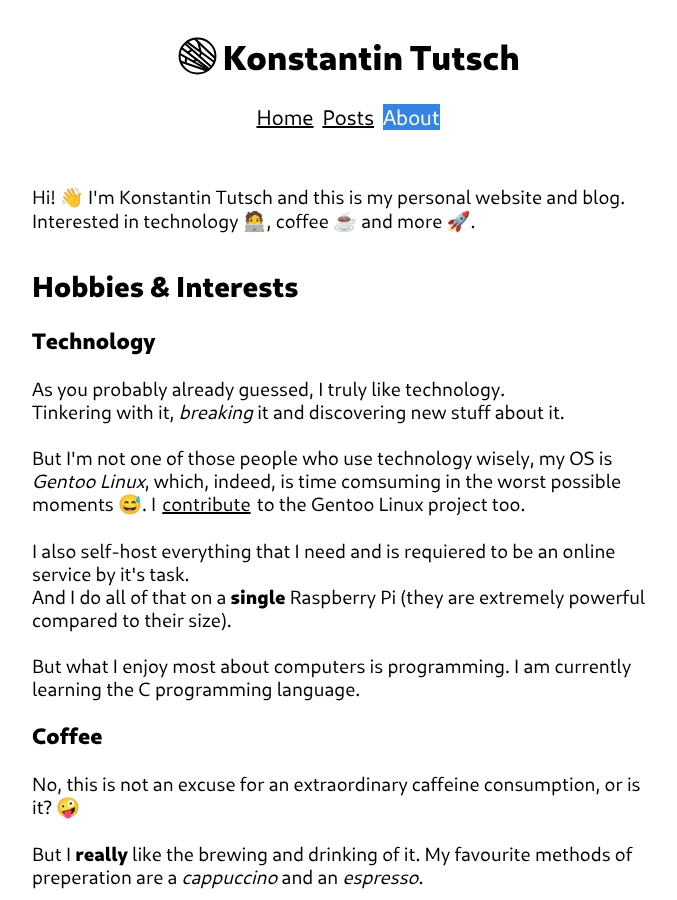
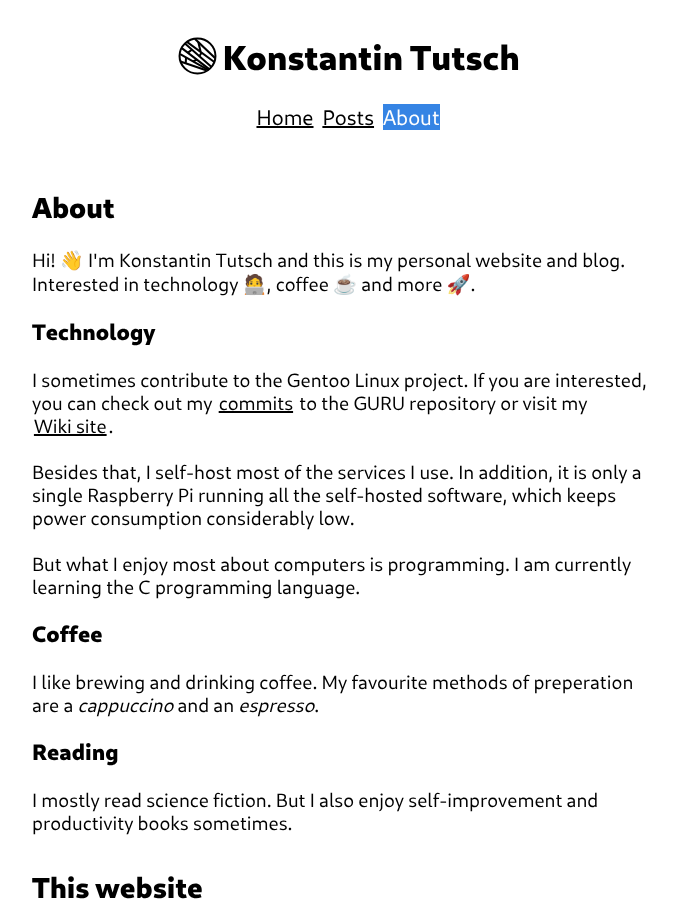
Before and after one commit to konstantintutsch/website, a Jekyll site: the page built from about/index.html, in a window 1280 px wide and 900 px high. Shown: the whole window, without its empty margins (292-969 px from the left). Built offline with Jekyll 4.4.1, drawn with Linux system fonts in a browser that asks for light colours; some of the changed text lies outside the part shown.

Commit message:
Update about page

```diff
--- a/about/index.html
+++ b/about/index.html
@@ -3,59 +3,24 @@
 title: About
 description: About
 ---
+<h1>About</h1>
 <p>
 {{ site.description }}
-</p>
-<h2>Hobbies & Interests</h2>
-<p>
 <h3>Technology</h3>
-As you probably already guessed, I truly like technology.<br>
-Tinkering with it, <i>breaking</i> it and discovering new stuff about it.<br>
+I sometimes contribute to the Gentoo Linux project. If you are interested, you can check out my <a class="social" target="_blank" rel="me noopener noreferrer" href="https://gitweb.gentoo.org/repo/proj/guru.git/log/?h=dev&qt=author&q=Konstantin+Tutsch">commits</a> to the GURU repository or visit my <a class="social" target="_blank" rel="me noopener noreferrer" href="https://wiki.gentoo.org/wiki/User:KonstantinTutsch">Wiki site</a>.<br>
 <br>
-But I'm not one of those people who use technology wisely, my OS is <i>Gentoo Linux</i>, which, indeed, is time comsuming in the worst possible moments 😅. I  <a class="social" target="_blank" rel="me noopener noreferrer" href="https://wiki.gentoo.org/wiki/User:KonstantinTutsch">contribute</a> to the Gentoo Linux project too.<br>
-<br>
-I also self-host everything that I need and is requiered to be an online service by it's task.<br>
-And I do all of that on a <b>single</b> Raspberry Pi (they are extremely powerful compared to their size).<br>
+Besides that, I self-host most of the services I use. In addition, it is only a single Raspberry Pi running all the self-hosted software, which keeps power consumption considerably low.<br>
 <br>
 But what I enjoy most about computers is programming. I am currently learning the C programming language.<br>
 <h3>Coffee</h3>
-No, this is not an excuse for an extraordinary caffeine consumption, or is it? 🤪<br>
+I like brewing and drinking coffee. My favourite methods of preperation are a <i>cappuccino</i> and an <i>espresso</i>.<br>
+<h3>Reading</h3>
+I mostly read science fiction. But I also enjoy self-improvement and productivity books sometimes.<br>
+<h2></h2>
+<p>
+<h2>This website</h2>
+This site is written by myself using HTML, CSS and <a target="_blank" rel="noopener noreferrer" href="https://jekyllrb.com">Jekyll</a>. It is displayed in the <a target="_blank" rel="noopener noreferrer" href="https://cantarell.gnome.org/">Cantarell</a> font. Except for code which is rendered with the <a target="_blank" rel="noopener noreferrer" href="https://sourcefoundry.org/hack/">Hack</a> font.<br>
 <br>
-But I <b>really</b> like the brewing and drinking of it. My favourite methods of preperation are a <i>cappuccino</i> and an <i>espresso</i>.<br>
+If you enjoy this blog, you can donate via <a class="social" target="_blank" rel="me noopener noreferrer" href="https://liberapay.com/konstantintutsch">LiberaPay</a>. I am grateful for every donation, no matter how small it may be. Only donate if you want to. I have enough money myself.<br>
+</p>
 <br>
-The stronger an espresso is, the more I like it.<br>
-<h3>Reading</h3>
-It's the best thing of which I ever convinced myself.<br>
-<br>
-I now read like an hour or so before going to bed every evening.<br>
-This really improved my sleep. It moved me away from screens and it is <b>calming</b>.<br>
-<br>
-You now may ask yourself, <i>but what exactly is he reading?</i><br>
-To that I say science fiction, mostly. But I also enjoy self-improvement and productivity books in between sometimes.<br>
-<h3>Productivity</h3>
-<i>Wake up a 5h00 and take an ice bath!</i><br>
-<br>
-No, I'm not one of those people.<br>
-Although I do shower cold, but it has not only motivational benefits. It really is healthy.<br>
-<br>
-What I like is the idea of using time effectively and useful.<br>
-But I am not just productive. Having fun <b>is</b> important and I definitly don't skip that. 😄<br>
-</p>
-<h2>How am I reading all this?</h2>
-<p>
-This site is written by myself, but <a target="_blank" rel="noopener noreferrer" href="https://jekyllrb.com">Jekyll</a> really helped my compile it together.<br>
-<br>
-My favourite font is <a target="_blank" rel="noopener noreferrer" href="https://cantarell.gnome.org/">Cantarell</a> which you might recognize from GNOME. I use it for this site too, except for code blocks which are displayed with the <a target="_blank" rel="noopener noreferrer" href="https://sourcefoundry.org/hack/">Hack</a> font.<br>
-<br>
-Here is my preferred color palette. It's quite good, at least in my opinion 🌚<br>
-<ul>
- <li><span class="box white"></span>#ffffff</li>
- <li><span class="box black"></span>#000000</li>
- <li><span class="box blue"></span>#3584e4</li>
- <li><span class="box gray"></span>#d0cfcc</li>
-</ul>
-<br>
-This site is hosted via managed hosting, <b>not</b> my Raspberry Pi, so I don't have to worry about it. <i>(4€/month incl. domain)</i><br>
-<br>
-If you enjoy this blog, why not help me cover it's cost on <a class="social" target="_blank" rel="me noopener noreferrer" href="https://liberapay.com/konstantintutsch">💶 LiberaPay</a>. I am grateful for every donation, no matter how small it may be 😊<br>
-</p>
```
